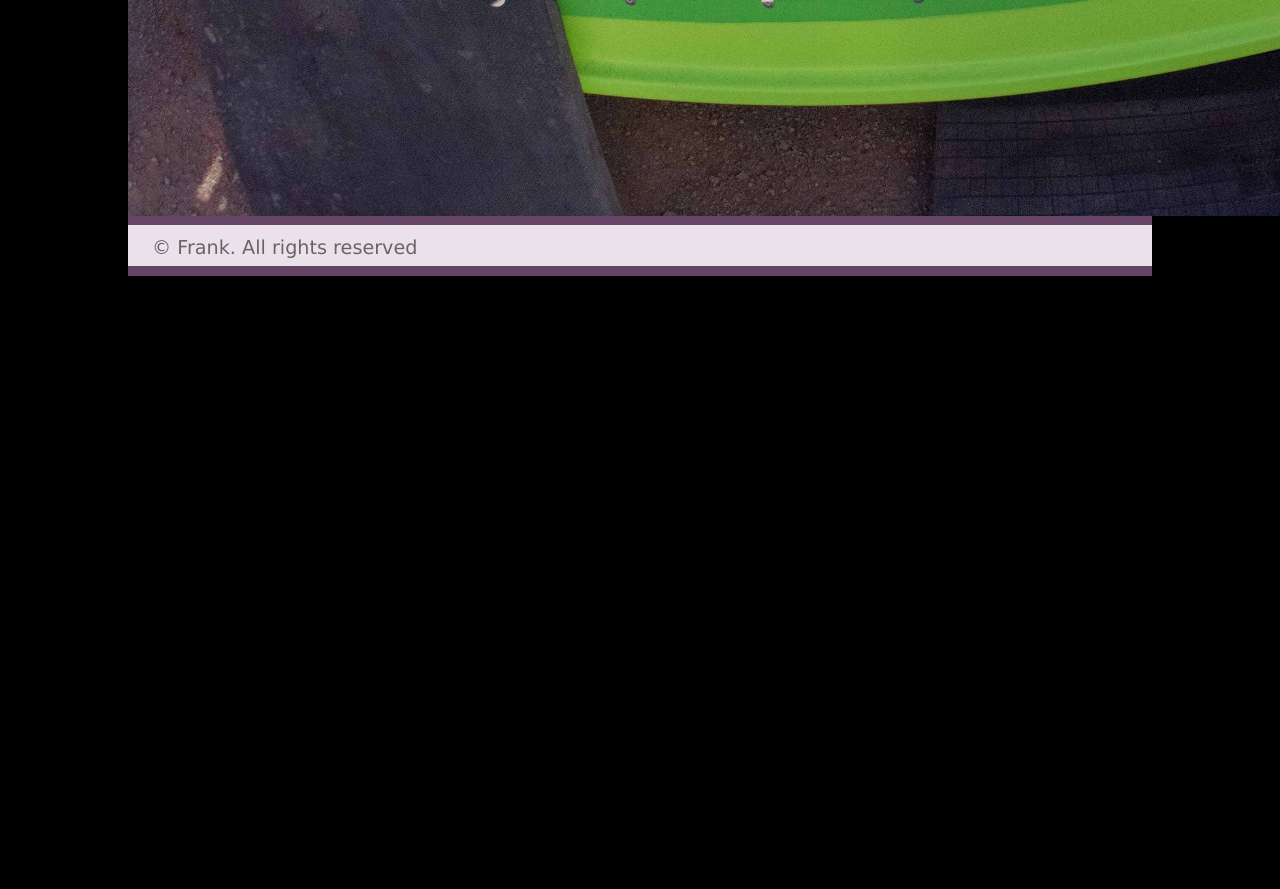
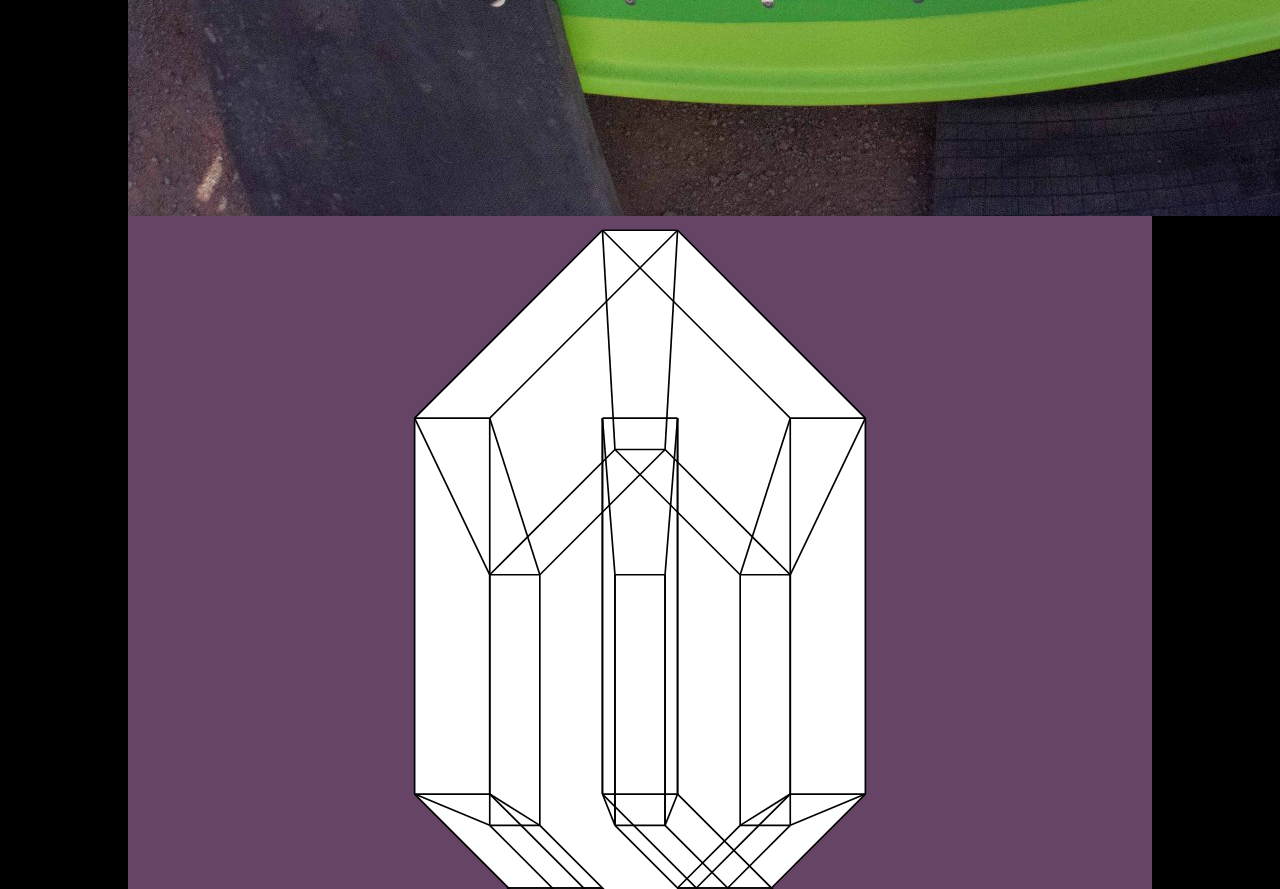
Before and after one commit to schurter/team_website, a plain HTML site: page index.html in a window 1280 px wide. Shown: the part 1351-2240 px from the top of the page. Before the commit the page ends 1651 px from the top, so only its background shows below. Drawn offline with Linux system fonts and the light colour scheme; a web font is replaced by a local one.

Commit message:
Added the letter S in the fourth dimension

```diff
--- a/index.html
+++ b/index.html
@@ -11,6 +11,7 @@
    <h1>Our Team GitHub Repo</h1>
    <img src="img/sun.png" alt="sun">
    <img src="img/pits.jpeg" alt="race car">
+   <img src="img/4d_cool_s.svg" alt="the letter S in the fourth dimension">
 
     <footer>&copy; Frank. All rights reserved</footer>
 </body>
```
Also changed, not shown: img/4d_cool_s.svg (added), 1 other file.
